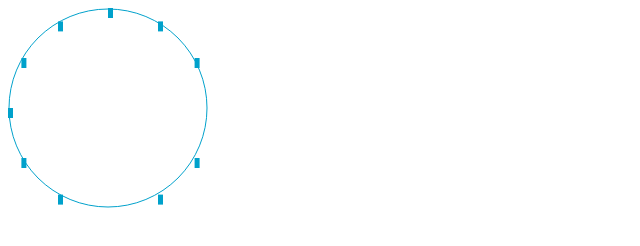
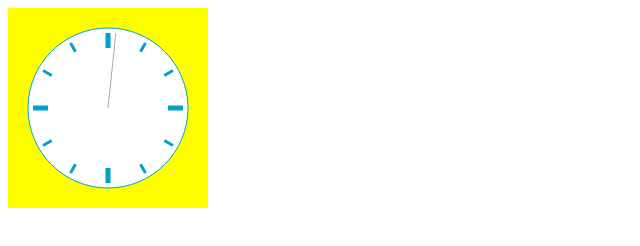
Before and after one commit to eventao/Work2017.8.17, a website: page threejs/textures/clock.html in a window 1280 px wide. Shown: the whole page, without its empty margins (0-640 px from the left). Drawn offline with Linux system fonts and the light colour scheme.

```diff
--- a/threejs/textures/clock.html
+++ b/threejs/textures/clock.html
@@ -3,7 +3,7 @@
     <head>
         <meta charset="UTF-8">
         <meta name="viewport" content="width=device-width, initial-scale=1.0">
-        <title>Three</title>
+        <title>Clock</title>
     </head>
     <body>
 
@@ -12,7 +12,11 @@
 
         <script src="./clock.js"></script>
         <script>
-            let clockPro = new ClockPro("#canvasWrapper");
+            let wrapper = document.querySelector("#canvasWrapper");
+            let radius = wrapper.clientWidth / 2;
+            let clockPro = new ClockPro(radius);
+            wrapper.appendChild(clockPro.canvas);
+
         </script>
     </body>
 
--- a/threejs/textures/clock.js
+++ b/threejs/textures/clock.js
@@ -1,51 +1,100 @@
 window.utils = window.utils || {};
 
-class ClockPro{
-    init(r){
-        this.r = r;
+class ClockPro {
+    init(r) {
+        this.center = {
+            x:r,
+            y:r
+        };
+        this.margin = 20;
+        this.r = r - this.margin;
         this.canvas = document.createElement('canvas');
         this.canvas.width = this.width = 2 * r;
         this.canvas.height = this.height = 2 * r;
     }
 
-    draw(){
+    draw() {
         this.ctx = this.ctx || this.canvas.getContext('2d');
-        this.ctx.clearRect(0,0,this.width,this.height);
+        this.ctx.clearRect(0, 0, this.width, this.height);
         this.ctx.beginPath();
+
+        //背景
+        this.ctx.fillStyle = "#ffff00";
+        this.ctx.fillRect(0,0, this.width,this.height);
+
         this.ctx.strokeStyle = this.color;
-        this.ctx.arc(this.r,this.r , this.r-1 , 0 , 2*Math.PI , false);
+        this.ctx.arc(this.center.x, this.center.y, this.r, 0, 2 * Math.PI, false);
+        this.ctx.fillStyle = "#ffffff";
+        this.ctx.fill();
         this.ctx.stroke();
     }
 
-    drawClockPoint(){
-        let total = 12;
-        let width = 5;
-        let height = 10;
+    drawClockPoint() {
+        const total = 12;
+        let weight = 5,length = 15;
+        let mWeight = 3, mLength = 10;
         let unitRadian = 2 * Math.PI / total;
-        let rotateRadia = 0.01;
-        this.ctx.fillStyle = this.color;
-        for(let i = 0; i < total; i++){
-            let x,y,edge;
+        let r = this.r - this.edge;
+        for (let i = 0; i < total; i++) {
+            let isKey = i % 3 === 0;
+            let r1 = r - (isKey ? length:mLength);
+            this.ctx.beginPath();
+
+            this.ctx.strokeStyle = this.color;
+            this.ctx.lineWidth = isKey ? weight:mWeight;
+
+            let x, y, x1, y1;
             let raTotal = unitRadian * i;
-            y = Math.sin(raTotal) * this.r;
-            x = Math.cos(raTotal) * this.r;
+            y = Math.sin(raTotal) * r;
+            y += this.r + this.margin;
+            x = Math.cos(raTotal) * r;
+            x += this.r + this.margin;
 
-            // this.ctx.moveTo(x + this.r,y + this.r);
-            // this.ctx.lineTo();
-            // Math.PI / 2 + raTotal
+            y1 = Math.sin(raTotal) * r1;
+            y1 += this.r + this.margin;
+            x1 = Math.cos(raTotal) * r1;
+            x1 += this.r + this.margin;
 
-            this.ctx.fillRect(x + this.r,y + this.r, width , height );
-
+            this.ctx.moveTo(x1, y1);
+            this.ctx.lineTo(x, y);
+            this.ctx.stroke();
         }
     }
 
-    constructor(selector){
-        this.color = '#00a1cb';
-        let wrapper = document.querySelector(selector);
-        let r = wrapper.clientWidth / 2;
-        this.init(r);
-        wrapper.appendChild(this.canvas);
+    drawSecondPoint(){
+        let now = new Date();
+        let second = now.getSeconds();
+        this.ctx.lineWidth = 1;
+        let r = this.r - this.edge;
+        let unitSecondsRad = 2 * Math.PI / 60;
+        let secondsRad = unitSecondsRad * second;
+        secondsRad -= Math.PI / 2;
+        let x = Math.cos(secondsRad) * r;
+        x += this.r + this.margin;
+        let y = Math.sin(secondsRad) * r;
+        y += this.r + this.margin;
+
+        this.ctx.beginPath();
+        this.ctx.strokeStyle = "#aaa";
+        this.ctx.moveTo(this.center.x,this.center.y);
+        this.ctx.lineTo(x, y);
+        this.ctx.stroke();
+    }
+
+    start(){
         this.draw();
         this.drawClockPoint();
+        this.drawSecondPoint();
+        let self = this;
+        requestAnimationFrame(function(){
+            self.start.call(self);
+        });
+    }
+
+    constructor(radius) {
+        this.edge = 5;
+        this.color = '#00a1cb';
+        this.init(radius);
+        this.start();
     }
 }
```
Also changed, not shown: threejs/textures/index.js (+18 -61 lines).
